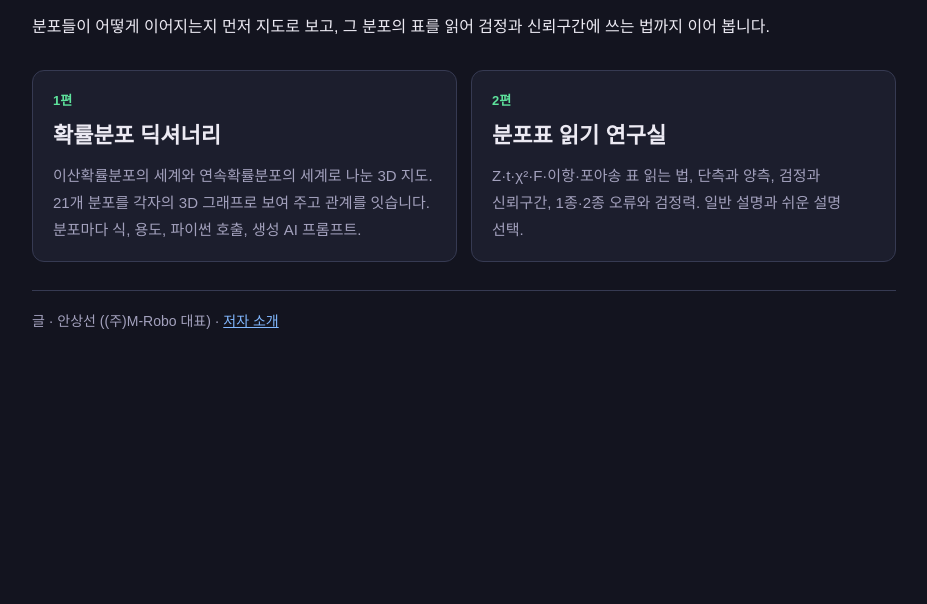
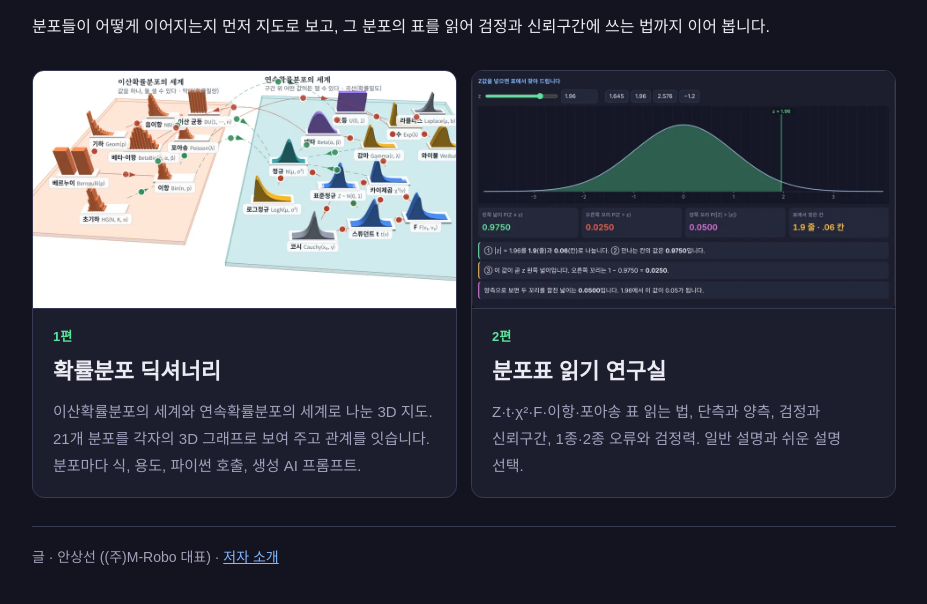
Before and after one commit to adminmrobo/probability_distribution_dictionary, a plain HTML site: page index.html in a window 1280 px wide. Shown: the part 140-744 px from the top of the page, without its empty margins (176-1103 px from the left). Drawn offline with Linux system fonts and the light colour scheme; a web font is replaced by a local one.

Commit message:
목차 카드에 1편·2편 대표 썸네일 추가
- thumbs/part1.webp: 두 세계로 나뉜 3D 관계 지도
- thumbs/part2.webp: Z값으로 표에서 넓이를 찾는 화면
- 세 페이지에 og:image 지정

```diff
--- a/index.html
+++ b/index.html
@@ -4,6 +4,8 @@
 <meta charset="utf-8">
 <meta name="viewport" content="width=device-width, initial-scale=1">
 <title>확률분포 딕셔너리와 분포표 연구실</title>
+<meta property="og:image" content="https://adminmrobo.github.io/probability_distribution_dictionary/thumbs/part1.webp">
+<meta property="og:title" content="확률분포 딕셔너리와 분포표 연구실">
 <meta name="description" content="확률분포 21종의 관계를 3D 지도로 보는 딕셔너리와, 분포표 읽는 법·단측과 양측검정·신뢰구간·검정력을 다루는 연구실 해설.">
 <link rel="preconnect" href="https://fonts.googleapis.com">
 <link rel="preconnect" href="https://fonts.gstatic.com" crossorigin>
@@ -17,7 +19,9 @@ body{margin:0;background:var(--bg);color:var(--text);font:16px/1.8 "IBM Plex San
 h1{font-size:clamp(28px,5vw,46px);line-height:1.25;margin:8px 0 10px;text-wrap:balance}
 .cards{display:grid;grid-template-columns:1fr 1fr;gap:14px;margin:28px 0}
 @media(max-width:700px){.cards{grid-template-columns:1fr}}
-a.card{display:block;text-decoration:none;color:inherit;background:var(--panel);border:1px solid var(--rule);border-radius:12px;padding:18px 20px}
+a.card{display:flex;flex-direction:column;text-decoration:none;color:inherit;background:var(--panel);border:1px solid var(--rule);border-radius:12px;overflow:hidden}
+a.card img{display:block;width:100%;height:auto;flex:none;aspect-ratio:16/9;object-fit:cover;border-bottom:1px solid var(--rule);background:#0f1018}
+a.card .body{padding:16px 20px 18px}
 a.card:hover{border-color:var(--gfp)}
 a.card b{display:block;font-size:13px;color:var(--gfp);margin-bottom:4px}
 a.card h2{margin:0 0 6px;font-size:22px}
@@ -32,8 +36,8 @@ footer{border-top:1px solid var(--rule);padding-top:18px;color:var(--muted);font
   <h1>확률분포 딕셔너리와 분포표 연구실</h1>
   <p>분포들이 어떻게 이어지는지 먼저 지도로 보고, 그 분포의 표를 읽어 검정과 신뢰구간에 쓰는 법까지 이어 봅니다.</p>
   <div class="cards">
-    <a class="card" href="dictionary.html"><b>1편</b><h2>확률분포 딕셔너리</h2><p>이산확률분포의 세계와 연속확률분포의 세계로 나눈 3D 지도. 21개 분포를 각자의 3D 그래프로 보여 주고 관계를 잇습니다. 분포마다 식, 용도, 파이썬 호출, 생성 AI 프롬프트.</p></a>
-    <a class="card" href="tables.html"><b>2편</b><h2>분포표 읽기 연구실</h2><p>Z·t·χ²·F·이항·포아송 표 읽는 법, 단측과 양측, 검정과 신뢰구간, 1종·2종 오류와 검정력. 일반 설명과 쉬운 설명 선택.</p></a>
+    <a class="card" href="dictionary.html"><img src="thumbs/part1.webp" width="960" height="540" alt="이산확률분포의 세계와 연속확률분포의 세계로 나뉜 3D 관계 지도. 분포마다 입체 그래프가 서 있다."><div class="body"><b>1편</b><h2>확률분포 딕셔너리</h2><p>이산확률분포의 세계와 연속확률분포의 세계로 나눈 3D 지도. 21개 분포를 각자의 3D 그래프로 보여 주고 관계를 잇습니다. 분포마다 식, 용도, 파이썬 호출, 생성 AI 프롬프트.</p></div></a>
+    <a class="card" href="tables.html"><img src="thumbs/part2.webp" width="960" height="540" alt="Z값 1.96을 넣어 표준정규 곡선 왼쪽 넓이 0.9750을 찾는 화면."><div class="body"><b>2편</b><h2>분포표 읽기 연구실</h2><p>Z·t·χ²·F·이항·포아송 표 읽는 법, 단측과 양측, 검정과 신뢰구간, 1종·2종 오류와 검정력. 일반 설명과 쉬운 설명 선택.</p></div></a>
   </div>
   <footer>글 · 안상선 ((주)M-Robo 대표) · <a href="https://adminmrobo.github.io/who_am_i/who_am_i.html">저자 소개</a></footer>
 </div>
```
Also changed, not shown: build/tables.src.html (+1 -0 lines), dictionary.html (+1 -0 lines), tables.html (+1 -0 lines), thumbs/part1.webp (added), thumbs/part2.webp (added).
